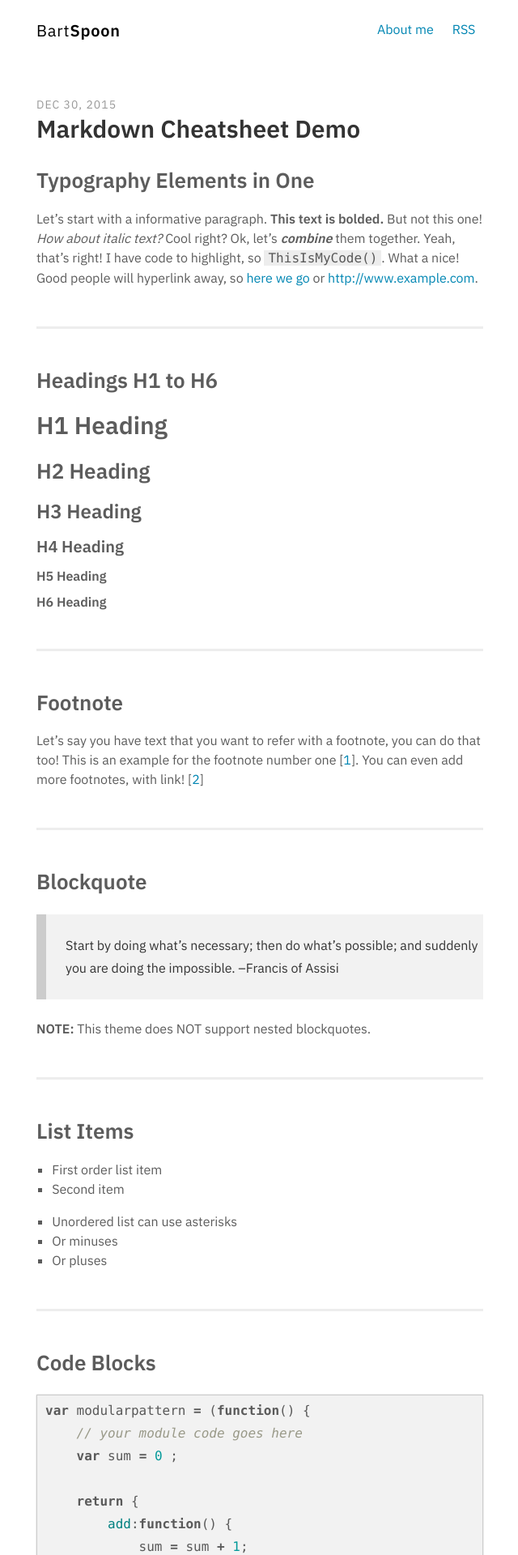
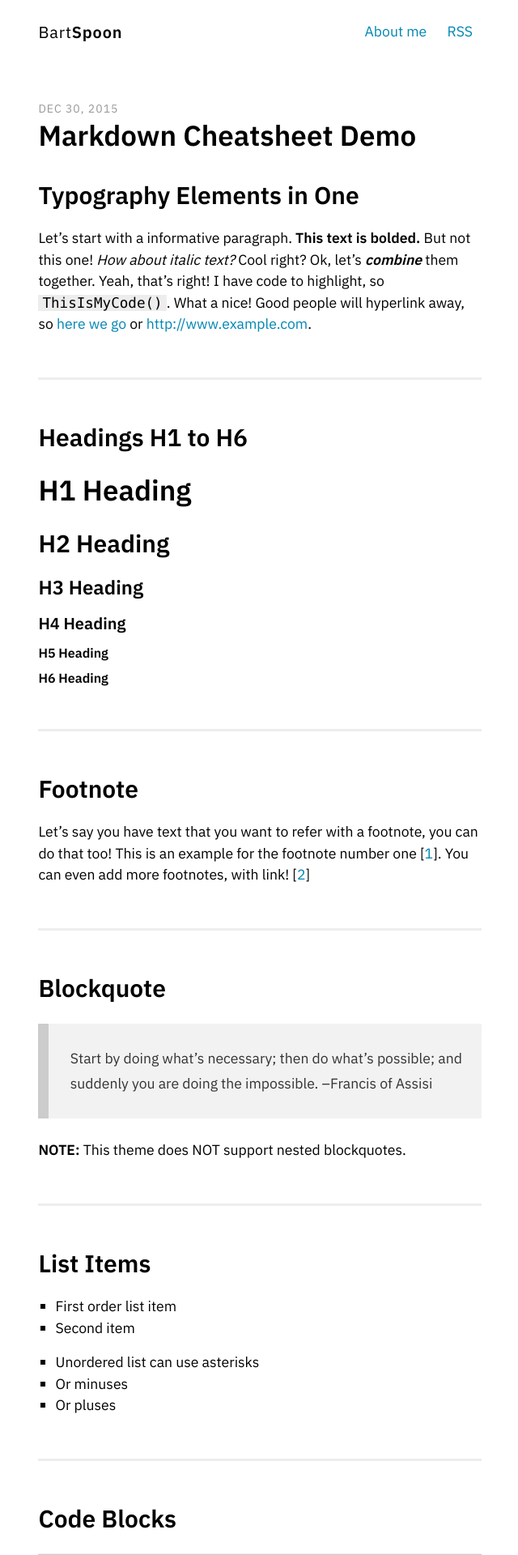
Before and after one commit to bart-spoon/bart-spoon.github.io, a Jekyll site: the page built from _posts/2015-12-30-markdown-cheatsheet-demo.md, in a window 1280 px wide. Shown: the top 1920 px of the page at 81% size, without its empty margins (319-959 px from the left). Built offline with Jekyll 4.4.1, drawn with Linux system fonts in a browser that asks for light colours.

Commit message:
change font color, heading sizes, and default font size

```diff
--- a/assets/scss/_layout.scss
+++ b/assets/scss/_layout.scss
@@ -169,7 +169,7 @@ hr {
 .post-title {
   margin-top: 0;
   margin-bottom: 1em;
-  color: $dark-gray-color;
+  color: $base-font-color;
 }
 
 .post-link,
--- a/assets/scss/_variables.scss
+++ b/assets/scss/_variables.scss
@@ -4,7 +4,7 @@ $base-font-family: 'IBM Plex Sans', sans-serif;
 $heading-font-family: $base-font-family;
 
 // Font Sizes
-$base-font-size: 1em;
+$base-font-size: 1.1em;
 
 // Line height
 $base-line-height: 1.5;
@@ -27,7 +27,7 @@ $medium-gray-color: #999;
 $light-gray-color: #ccc;
 
 // Font Colors
-$base-font-color: rgba($dark-gray-color, .8);
+$base-font-color: #000;
 
 // Border
 $base-border-color: $light-gray-color;
--- a/assets/scss/base/_typography.scss
+++ b/assets/scss/base/_typography.scss
@@ -20,11 +20,11 @@ h6 {
 }
 
 h1 {
-  font-size: rem(30);
+  font-size: rem(35);
 }
 
 h2 {
-  font-size: rem(26);
+  font-size: rem(30);
 }
 
 h3 {
```
